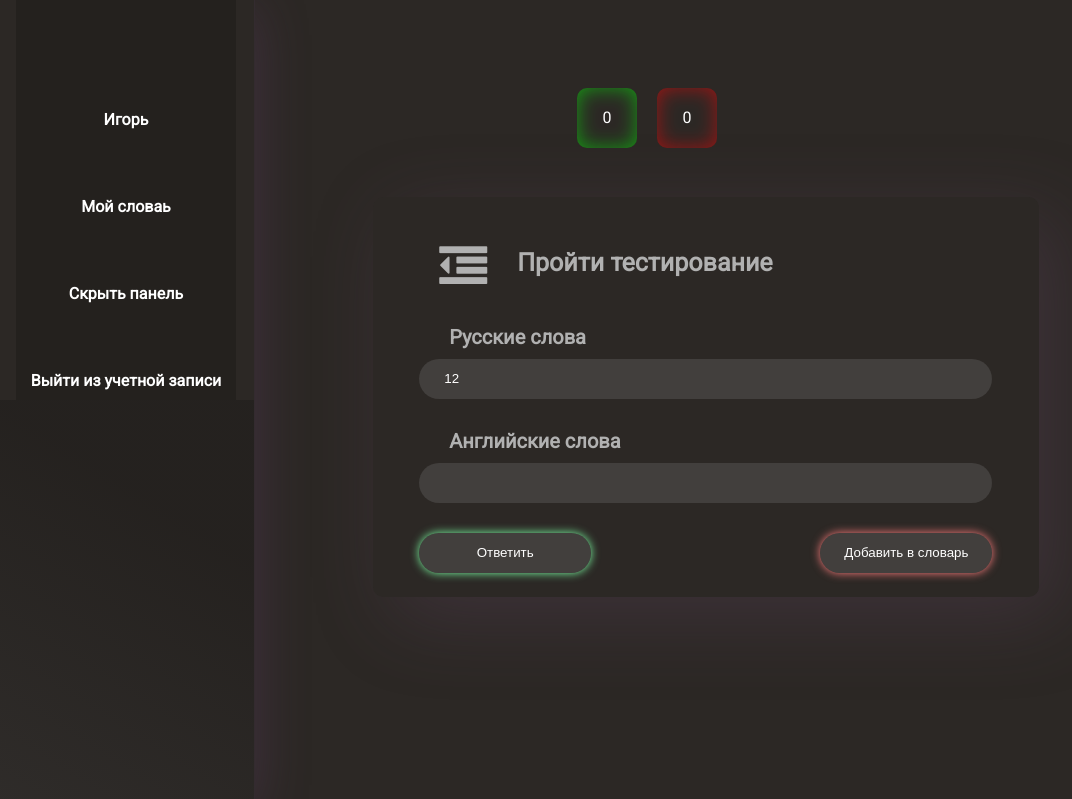
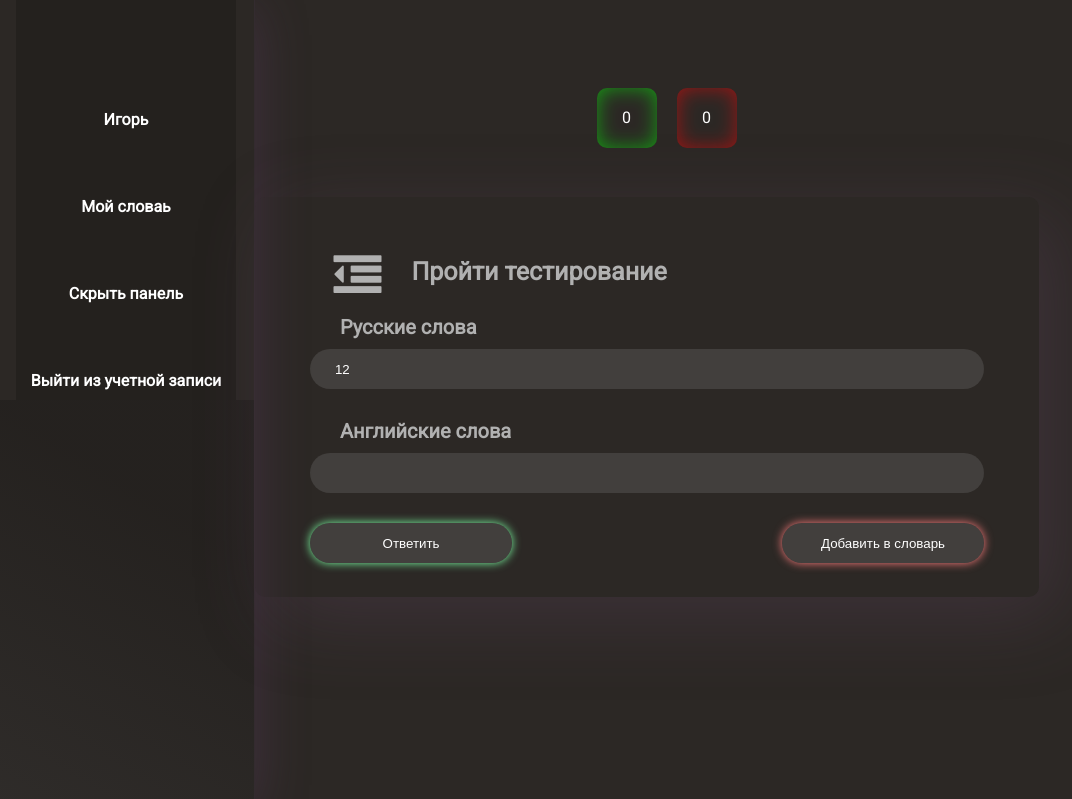
Before and after one commit to Litinsci/app, a Flask app: page /index in a window 1280 px wide. Shown: the top 799 px of the page, without its empty margins (2-1074 px from the left). Run offline with Flask 2, Linux system fonts and the light colour scheme; a user stored in the database is signed in; data comes from the database, SQL or seed files in the repository; some libraries are stand-ins or nearby versions.

Commit message:
04/07/2020

`````diff
--- a/static/css/main.css
+++ b/static/css/main.css
@@ -84,14 +84,20 @@ header> ul li:hover{
 }
 /* main */
 main{
-    width: 85%;
+    width: 100%;
     height: 400px;
-    margin: 10% 15% 5% 15%;
+    /* margin: 10% 15% 5% 15%; */
     /* padding: 15% 15% 5% 15%;; */
     box-shadow: 20px 20px 80px rgba(102, 73, 102, 0.301);
     border-radius: 10px;
     transition: .5s;
     overflow: hidden;
+    display: flex;
+    flex-direction: row;
+    justify-content: center;
+    justify-items: center;
+    justify-self: center;
+    margin: 10% 15% 5% 15%;
 }
 main:hover{
     transition: .5s;
@@ -238,9 +244,10 @@ main:hover{
     justify-content: center;
     justify-items: center;
     justify-self: center;
-    margin: 10% 15% 5% 15%;
+    margin: 10% 15% 5% 20%;
     /* padding: 40px; */
     text-align: center;
+    transition: .5s;
 }
 #counter>div{
     width: 20px;height: 20px;
@@ -252,7 +259,12 @@ main:hover{
 }
 #true{
     box-shadow: 0px 0px 20px rgba(13, 209, 13, 0.685) inset;
+    transition: .5s;
 }
+/* #true:hover{
+    box-shadow: 0px 0px 20px rgba(13, 209, 13, 0.685);
+    transition: .5s;
+} */
 #false{
     box-shadow: 0px 0px 20px rgba(209, 13, 13, 0.685) inset;
 }
--- a/static/js/main_js.js
+++ b/static/js/main_js.js
@@ -19,55 +19,12 @@ var
 
     let [addit_word_btn,answer_word_btn] = [document.getElementById("addit_word_btn"),document.getElementById("answer_word_btn")];
     var [ru_word,en_word] = [document.getElementById("ru_word"),document.getElementById("en_word")];
-function showHide() {
-  if (arguments[0].style.display == "none") {
-    for (let element of arguments) {
-      element.style.display = "block";
-    }
-  } else {
-  for (let element of arguments) {
-    element.style.display = "none";
-     }
-  }
-}
 
 
-function showHide_flex() {
-  if (arguments[0].style.display == "none") {
-    for (let element of arguments) {
-      element.style.display = "flex";
-    }
-  } else {
-  for (let element of arguments) {
-      element.style.display = "none";
-     }
-  }
-}
+  let main_block = document.querySelector("main"),
+      counter_answers = document.getElementById("counter");
+  let [correct_answer,wrong_answer,counter_answer_true = 0,counter_answer_false = 0] =[document.getElementById("true"),document.getElementById("false")]
 
-
-const togle_animate = function(){
-    for (let element of arguments) {
-      element.classList.toggle("active");
-    }
-  }
-
-
-function load_page(){
-  let name = document.querySelector(".username_bar").innerHTML;
-  $.ajax({
-    type: "POST",
-    url: "/onload_wod",
-    data: { name:name},
-    type: 'POST',
-    success: function(response) {
-      ru_word.value = response.ru;
-      // en_word.value = response.en;
-    },
-    error: function(error) {
-        console.log(error);
-    }
-});
-}
 
 
 en_word.onkeyup = function () {
@@ -89,9 +46,6 @@ ru_word.onkeyup = function () {
 
 
 
-
-
-
 //````dom movies````
 exit.onclick = function  () {
   document.location.replace("/unsetsession");
@@ -100,7 +54,9 @@ exit.onclick = function  () {
 
 hide_panel.onclick = function (){
   icons.style.display = "none";
-  header.style.width = "75px";
+  header.style.width = "7%";
+  main_block.style.cssText = "margin: 10% 15% 5% 33%";
+  counter_answers.style.cssText = "margin: 10% 15% 5% 33%";
   showHide_flex(list);
   showHide_flex(icons);
 }
@@ -108,6 +64,8 @@ hide_panel.onclick = function (){
 
 fa_ellipsis_h.onclick = function (){
   header.style.width = "20%";
+  main_block.style.cssText = "margin: 10% 15% 5% 20%";
+  counter_answers.style.cssText = "margin: 10% 15% 5% 20%";
   showHide_flex(list);
   showHide_flex(icons);
 }
@@ -134,10 +92,18 @@ to_add_words_btn.onclick = function(){
 }
 
 // кнопка отправки ответа
-let [correct_answer,wrong_answer,counter_answer_true = 0,counter_answer_false = 0] =[document.getElementById("true"),document.getElementById("false")]
 
 
 // fuck this function
+Array.prototype.remByVal = function(val) {
+  for (var i = 0; i < this.length; i++) {
+      if (this[i] === val) {
+          this.splice(i, 1);
+          i--;
+      }
+  }
+  return this;
+}
 let num1 = [0,1,2,3,4,5,6,7,8,9,10],
     num2 = [0];
 const rand = max => {
@@ -147,6 +113,8 @@ const rand = max => {
 let difference = (num1,num2) =>{
   num1.filter(x => !num2.includes(x));
 }
+let onlyUnique = (value, index, self) =>  self.indexOf(value) === index;
+
 let same_nambers = rand(num1.length);
 
 answer_word_btn.onclick = function () {
@@ -183,7 +151,8 @@ answer_word_btn.onclick = function () {
         continue;
       } else {
         num2.push(same_nambers);
-        difference(num1,num2);
+        num1.remByVal(same_nambers);
+        difference(num1,num2.filter(onlyUnique));
         console.log(`${num2} массив вычетания`);
         console.log(`${num1} вычтенный массив`);
         break;
--- a/templates/main.html
+++ b/templates/main.html
@@ -61,7 +61,7 @@
             </div>
         </main>
     </div>
-
+    <script src="{{ url_for('static', filename='js/function.js') }}"></script>
     <script src="{{ url_for('static', filename='js/main_js.js') }}"></script>
     <script
   src="https://code.jquery.com/jquery-3.5.1.min.js"
`````
Also changed, not shown: static/js/function.js (added, +50 -0 lines).
